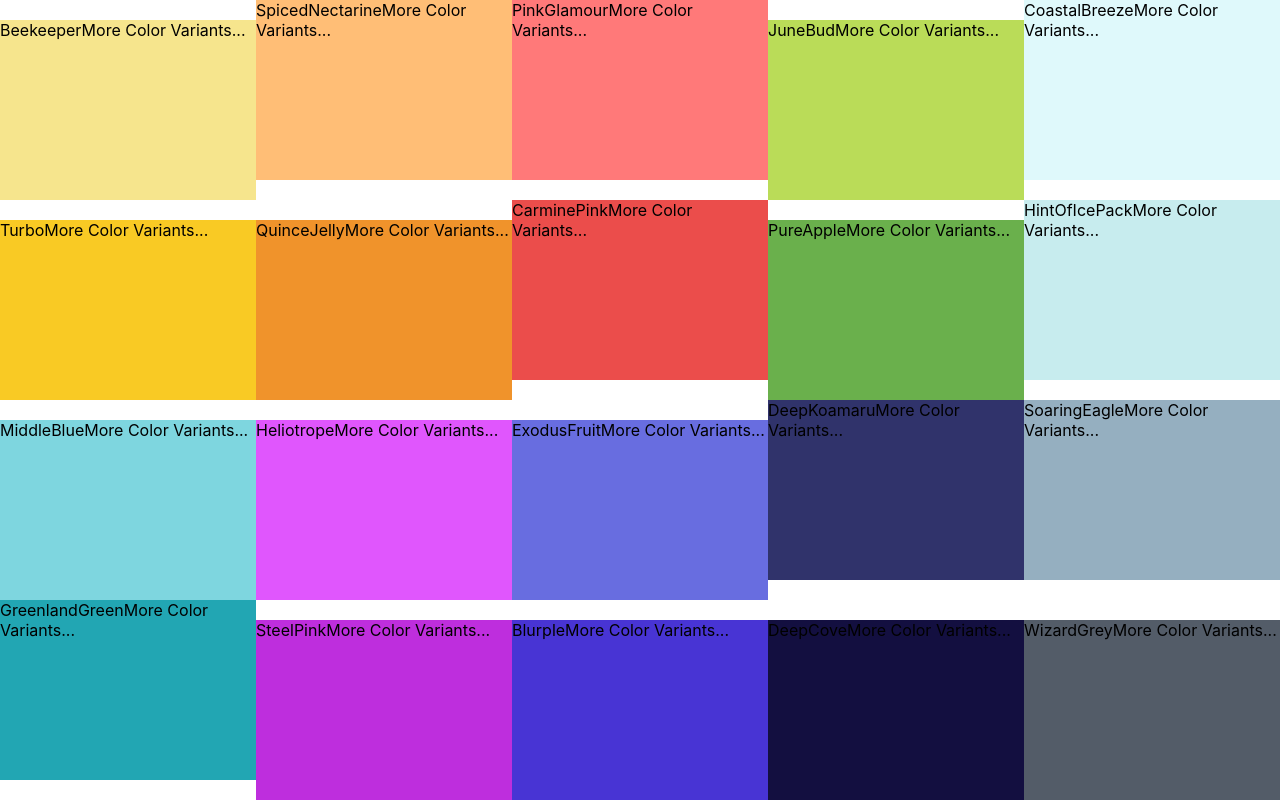
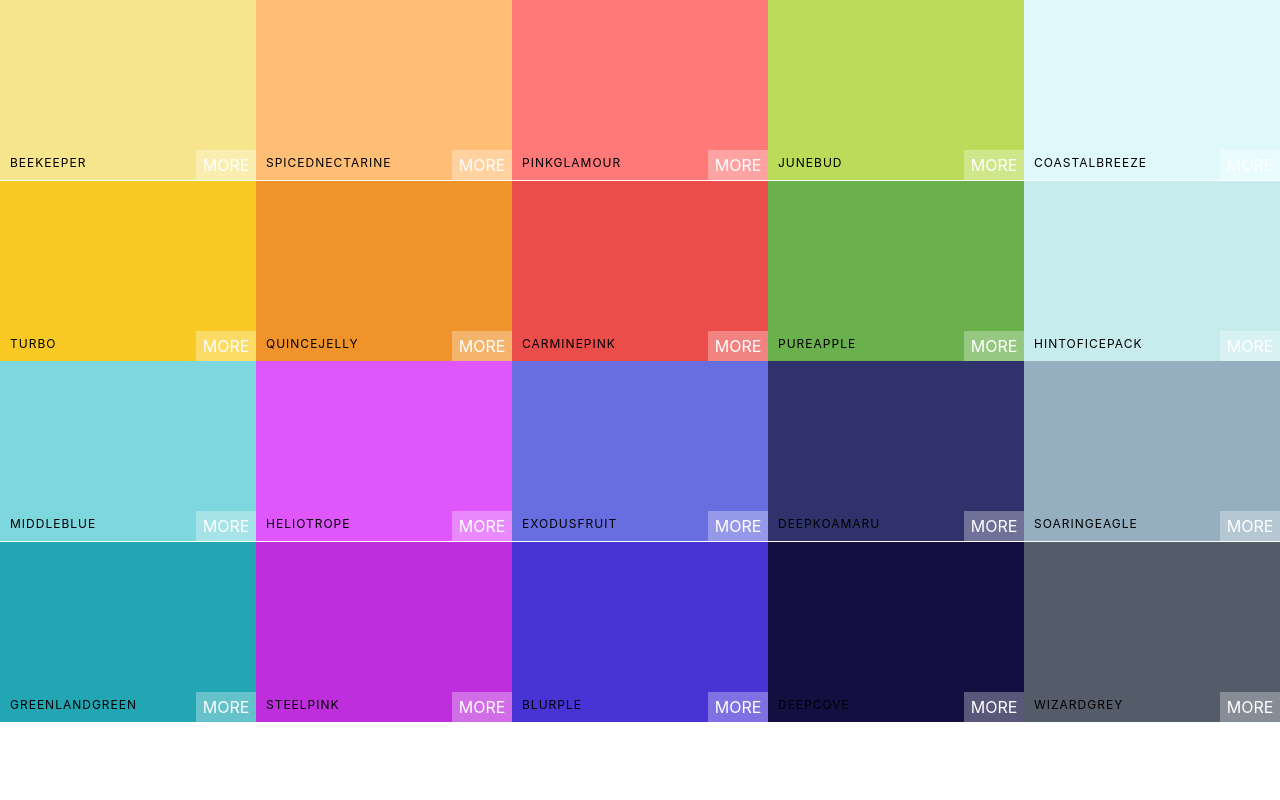
Before and after one commit to damienluzzo33/color-palette-maker, a React (Create React App) app: page / in a window 1280 px wide. Built offline with nearby package versions, Linux system fonts and the light colour scheme.

Commit message:
style the color box component

```diff
--- a/src/ColorBox.css
+++ b/src/ColorBox.css
@@ -5,4 +5,56 @@
     display: inline-block;
     position: relative;
     cursor: pointer;
+    margin-bottom: -3.5px;
 }
+
+.ColorBox-copy-btn {
+    width: 100px;
+    height: 30px;
+    position: absolute;
+    display: inline-block;
+    top: 50%;
+    left: 50%;
+    margin-left: -50px;
+    margin-top: -15px;
+    text-align: center;
+    outline: none;
+    border: none;
+    background: rgba(255,255,255,0.3);
+    font-size: 1rem;
+    line-height: 30px;
+    color: white;
+    text-transform: uppercase;
+    opacity: 0;
+}
+
+.ColorBox:hover .ColorBox-copy-btn {
+    opacity: 100%;
+    transition: 0.5s;
+}
+
+.ColorBox-content {
+    position: absolute;
+    padding: 10px;
+    width: 100%;
+    left: 0px;
+    bottom: 0px;
+    color: black;
+    letter-spacing: 1px;
+    text-transform: uppercase;
+    font-size: 12px;
+}
+
+.ColorBox-more {
+    background: rgba(255,255,255,0.3);
+    position: absolute;
+    border: none;
+    right: 0px;
+    bottom: 0px;
+    color: white;
+    width: 60px;
+    height: 30px;
+    text-align: center;
+    line-height: 30px;
+    text-transform: uppercase;
+}
--- a/src/ColorBox.js
+++ b/src/ColorBox.js
@@ -3,10 +3,16 @@
 
 class ColorBox extends Component {
 	render() {
+        const { name, background } = this.props;
 		return (
-			<div className="ColorBox" style={{ background: this.props.background }}>
-				<span>{this.props.name}</span>
-				<span>More Color Variants...</span>
+			<div className="ColorBox" style={{ background }}>
+                <div className="ColorBox-copy">
+                    <div className="ColorBox-content">
+                        <span>{name}</span>
+                    </div>
+                    <button className="ColorBox-copy-btn">Copy</button>
+                </div>
+                <span className="ColorBox-more">More</span>
 			</div>
 		);
 	}
```
